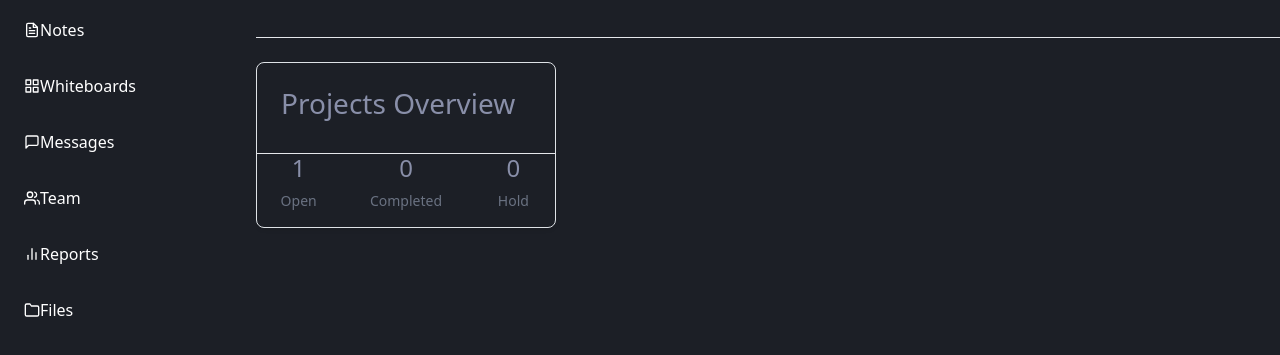
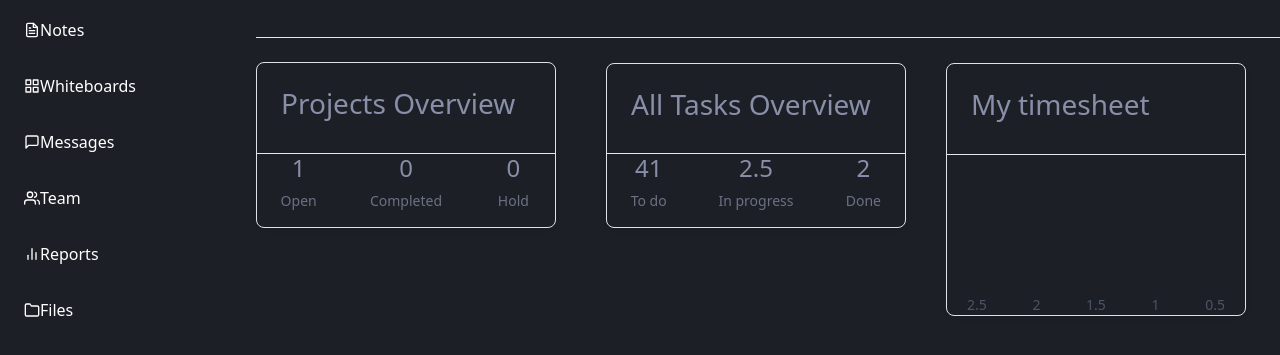
Before and after one commit to mohitfonix74/practice_01, a React (Vite) app: page /fonix in a window 1280 px wide. Shown: the part 447-802 px from the top of the page. Built offline with nearby package versions, Linux system fonts and the light colour scheme.

Commit message:
Fonix page updated

```diff
--- a/src/Componentscss/Fonix.css
+++ b/src/Componentscss/Fonix.css
@@ -44,3 +44,11 @@
 .projectwidth{
     width: 300px;
 }
+.taskwidth{
+    width: 300px;
+    margin: -165px 0 0 350px;
+}
+.timesheetwidth{
+    width: 300px;
+    margin: -165px 0 0 690px;
+}
--- a/src/components/Fonix.jsx
+++ b/src/components/Fonix.jsx
@@ -11,7 +11,7 @@ import {
     Menu, CheckCheck, LayoutGrid, Monitor, Power, Search,
     Plus, Globe, Clock, Bell, Mail
 } from 'lucide-react';
-const Fonix = ({label,value1}) => {
+const Fonix = ({ label, value1 }) => {
     // State for active tab
     const [activeTab, setActiveTab] = useState('Dashboard');
 
@@ -145,7 +145,7 @@ const Fonix = ({label,value1}) => {
             </div>
 
             {/* Main Content */}
-            <div className="flex-1 flex flex-col overflow-hidden">
+            <div className="flex-1 flex flex-col">
                 <nav className="w-full flex items-center justify-between px-6 py-2 h-21 bg-[#1C1F26] text-white">
                     {/* Left section */}
                     <div className="flex items-center gap-4">
@@ -232,11 +232,55 @@ const Fonix = ({label,value1}) => {
                         </div>
 
 
+
                     </div>
+
                 </div>
 
+                        {/* All Tasks Overview */}
+                        <div className="bg-[#1C1F26]-700 rounded-lg  shadow-sm border border-gray-200 taskwidth">
+                            <div className="p-4 border-b border-gray-200">
+                                <h3 className="font-semibold text-gray-800">All Tasks Overview</h3>
+                            </div>
+                            <div className="p-6 grid grid-cols-3 gap-4 text-center">
+                                <div>
+                                    <h4 className="text-2xl font-bold text-gray-800">{tasks.todo}</h4>
+                                    <p className="text-sm text-gray-500">To do</p>
+                                </div>
+                                <div>
+                                    <h4 className="text-2xl font-bold text-gray-800">{tasks.inProgress}</h4>
+                                    <p className="text-sm text-gray-500">In progress</p>
+                                </div>
+                                <div>
+                                    <h4 className="text-2xl font-bold text-gray-800">{tasks.done}</h4>
+                                    <p className="text-sm text-gray-500">Done</p>
+                                </div>
+                            </div>
+                        </div>
+                             {/* My Timesheet */}
+                             <div className="bg-[#1C1F26]-700 rounded-lg shadow-sm border border-gray-200 timesheetwidth">
+                            <div className="p-4 border-b border-gray-200">
+                                <h3 className="font-semibold text-gray-800">My timesheet</h3>
+                            </div>
+                            <div className="p-6">
+                                <div className="h-40 flex items-end space-x-4">
+                                    {timesheetData.map((value, index) => (
+                                        <div key={index} className="flex-1 flex flex-col items-center">
+                                            <div
+                                                className="w-full bg-blue-400 rounded-t-md transition-all duration-300"
+                                                style={{ height: `${value * 20}%` }}
+                                            ></div>
+                                            <span className="mt-2 text-sm text-gray-600">{value}</span>
+                                        </div>
+                                    ))}
+                                </div>
+                            </div>
+                        </div>
+
             </div>
+
         </div>
+
     );
 };
 
```
